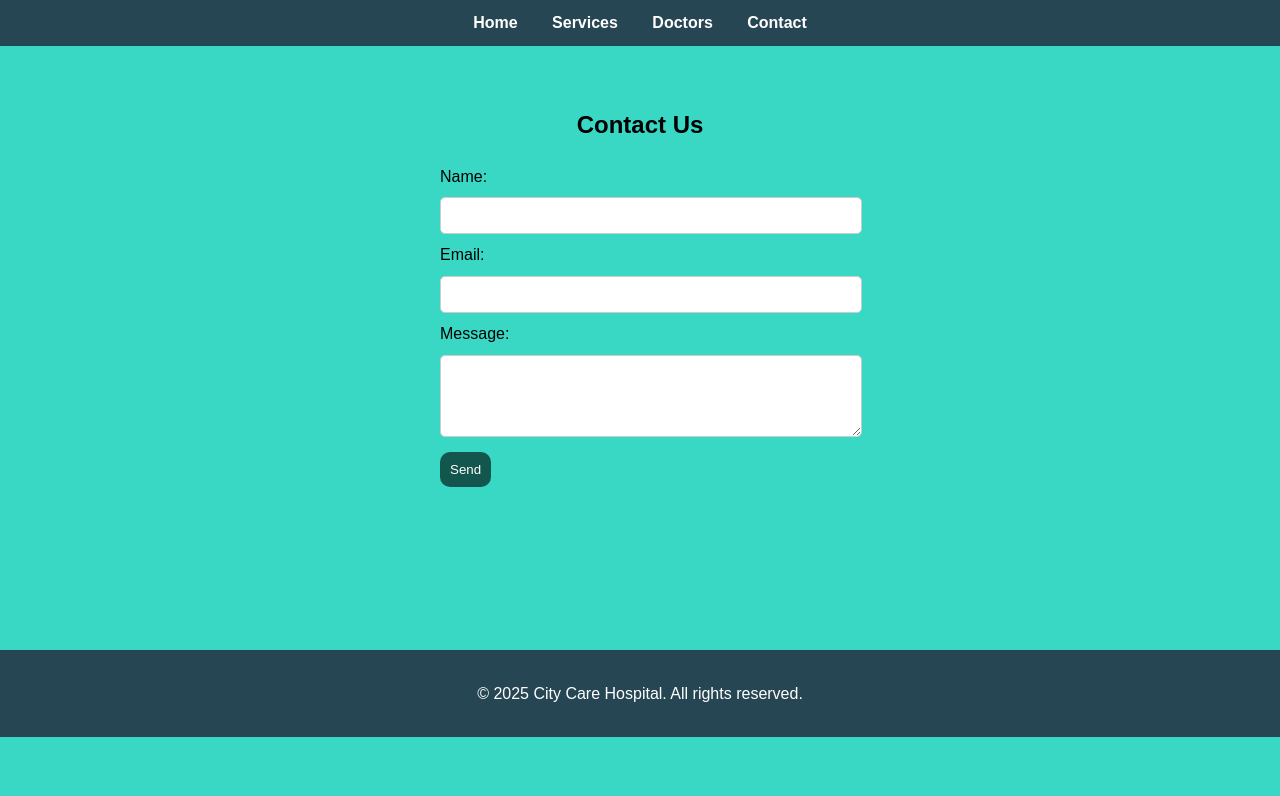
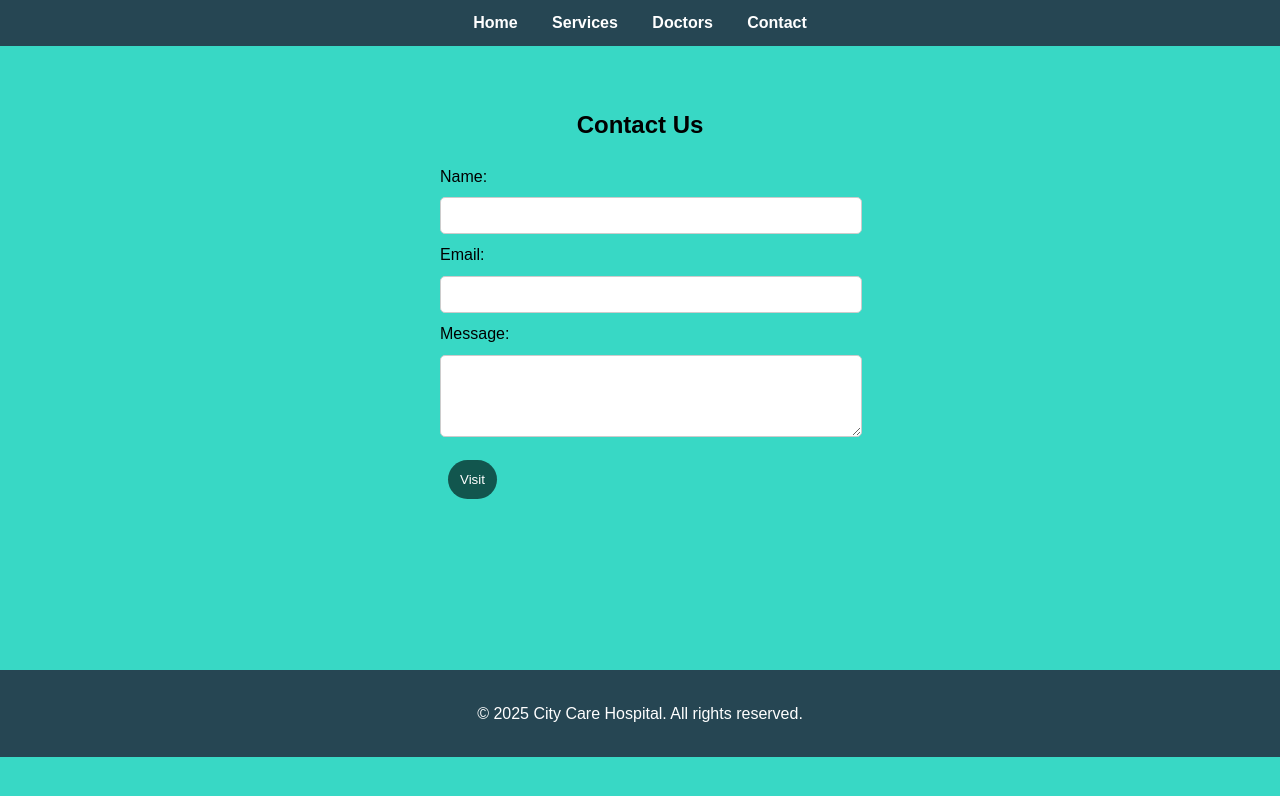
Before and after one commit to sarthakranade28/inline_document_external_CSS-ass-9, a plain HTML site: page contact.html in a window 1280 px wide. Drawn offline with Linux system fonts and the light colour scheme.

Commit message:
test added

```diff
--- a/contact.html
+++ b/contact.html
@@ -21,7 +21,7 @@
       <input type="email" required>
       <label>Message:</label>
       <textarea rows="4" required></textarea>
-      <button type="submit">Send</button>
+      <button type="submit">Visit</button>
     </form>
   </section>
   <br><br><br><br>
--- a/style.css
+++ b/style.css
@@ -46,9 +46,10 @@
     button {
       background: #12564e;
       color: white;
-      padding: 10px;
+      padding: 12px;
+       margin: 8px;
       border: none;
-      border-radius: 10px;
+      border-radius: 50px;
     }
     footer {
       background: #264653;
```
Also changed, not shown: index.html (+1 -1 lines).
